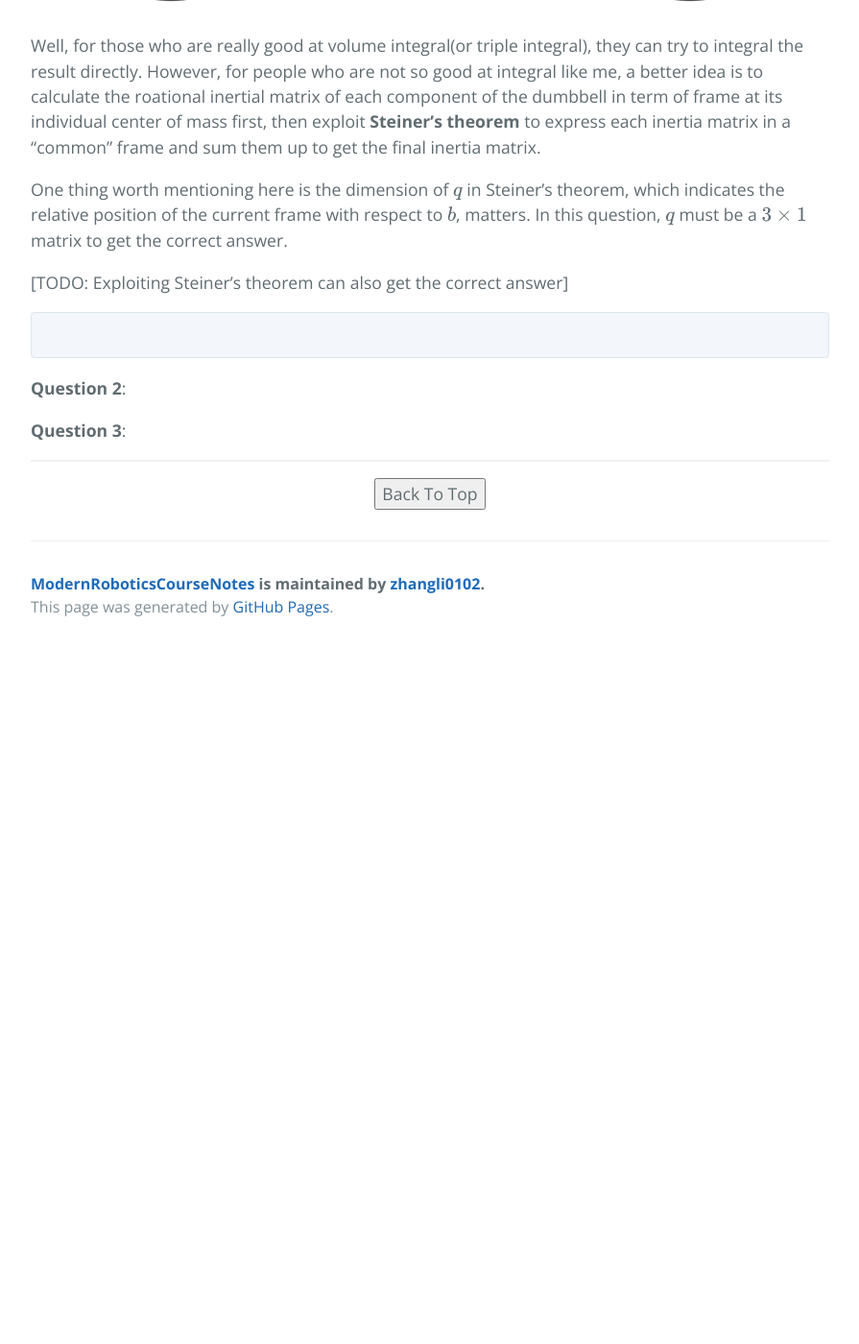
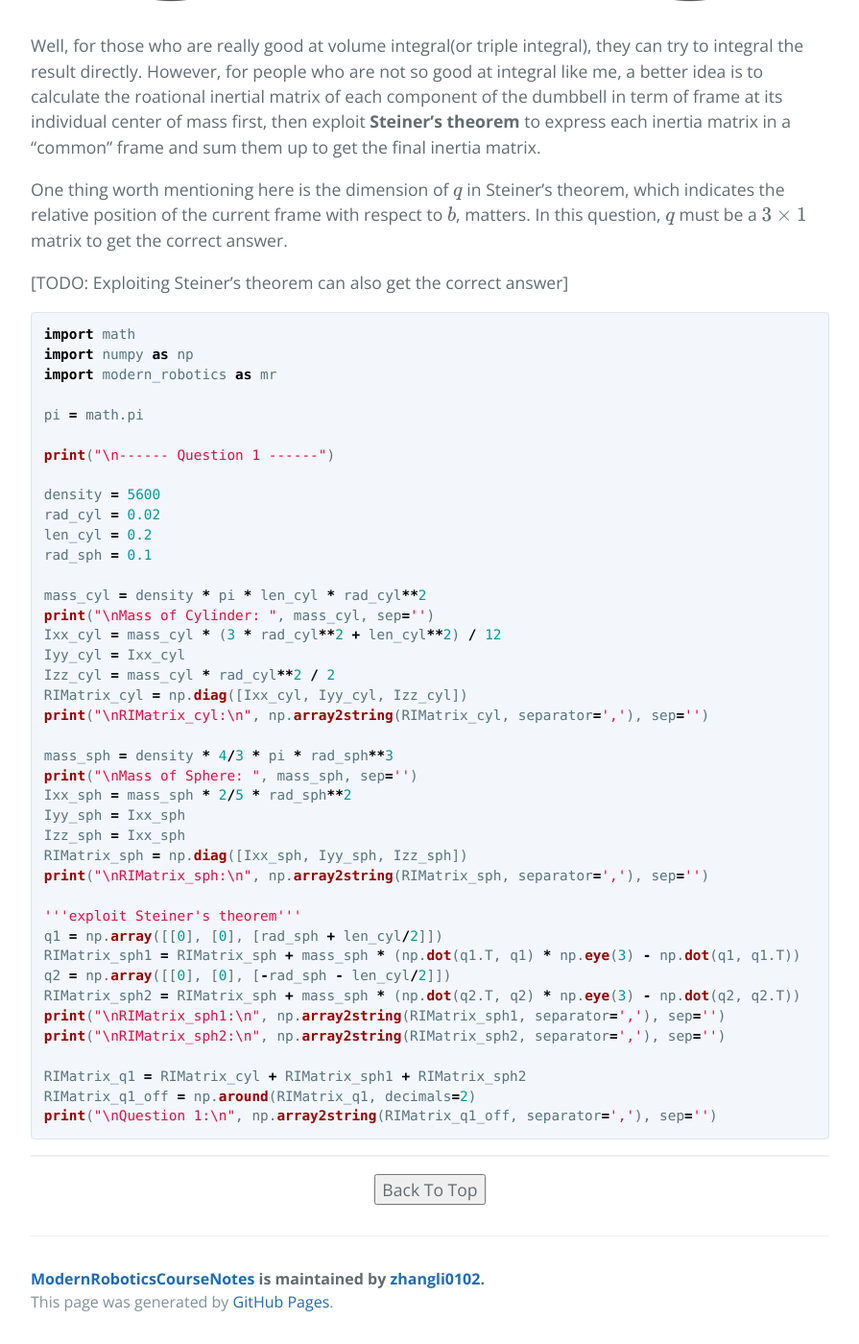
Before and after one commit to zhangli0102/ModernRoboticsCourseNotes, a Jekyll site: the page built from ch8.md, in a window 1280 px wide and 1400 px high, scrolled down 7329 px. Shown: the whole window at 96% size, without its empty margins (192-1087 px from the left). Built offline with Jekyll 4.4.1, drawn with Linux system fonts in a browser that asks for light colours; formulas are drawn with MathJax 3; before the commit the page ends 8005 px from its top, so only the background shows below that.

Commit message:
update ch8

```diff
--- a/ch8.md
+++ b/ch8.md
@@ -256,13 +256,47 @@ One thing worth mentioning here is the dimension of $q$ in Steiner's theorem, wh
 [TODO: Exploiting Steiner's theorem can also get the correct answer]
 
 ~~~python
+import math
+import numpy as np
+import modern_robotics as mr
 
+pi = math.pi
+
+print("\n------ Question 1 ------")
+
+density = 5600
+rad_cyl = 0.02
+len_cyl = 0.2
+rad_sph = 0.1
+
+mass_cyl = density * pi * len_cyl * rad_cyl**2
+print("\nMass of Cylinder: ", mass_cyl, sep='')
+Ixx_cyl = mass_cyl * (3 * rad_cyl**2 + len_cyl**2) / 12
+Iyy_cyl = Ixx_cyl
+Izz_cyl = mass_cyl * rad_cyl**2 / 2
+RIMatrix_cyl = np.diag([Ixx_cyl, Iyy_cyl, Izz_cyl])
+print("\nRIMatrix_cyl:\n", np.array2string(RIMatrix_cyl, separator=','), sep='')
+
+mass_sph = density * 4/3 * pi * rad_sph**3
+print("\nMass of Sphere: ", mass_sph, sep='')
+Ixx_sph = mass_sph * 2/5 * rad_sph**2
+Iyy_sph = Ixx_sph
+Izz_sph = Ixx_sph
+RIMatrix_sph = np.diag([Ixx_sph, Iyy_sph, Izz_sph])
+print("\nRIMatrix_sph:\n", np.array2string(RIMatrix_sph, separator=','), sep='')
+
+'''exploit Steiner's theorem'''
+q1 = np.array([[0], [0], [rad_sph + len_cyl/2]])
+RIMatrix_sph1 = RIMatrix_sph + mass_sph * (np.dot(q1.T, q1) * np.eye(3) - np.dot(q1, q1.T))
+q2 = np.array([[0], [0], [-rad_sph - len_cyl/2]])
+RIMatrix_sph2 = RIMatrix_sph + mass_sph * (np.dot(q2.T, q2) * np.eye(3) - np.dot(q2, q2.T))
+print("\nRIMatrix_sph1:\n", np.array2string(RIMatrix_sph1, separator=','), sep='')
+print("\nRIMatrix_sph2:\n", np.array2string(RIMatrix_sph2, separator=','), sep='')
+
+RIMatrix_q1 = RIMatrix_cyl + RIMatrix_sph1 + RIMatrix_sph2
+RIMatrix_q1_off = np.around(RIMatrix_q1, decimals=2)
+print("\nQuestion 1:\n", np.array2string(RIMatrix_q1_off, separator=','), sep='')
 ~~~
-
-**Question 2**:
-
-
-**Question 3**:
 
 ***
 
```
